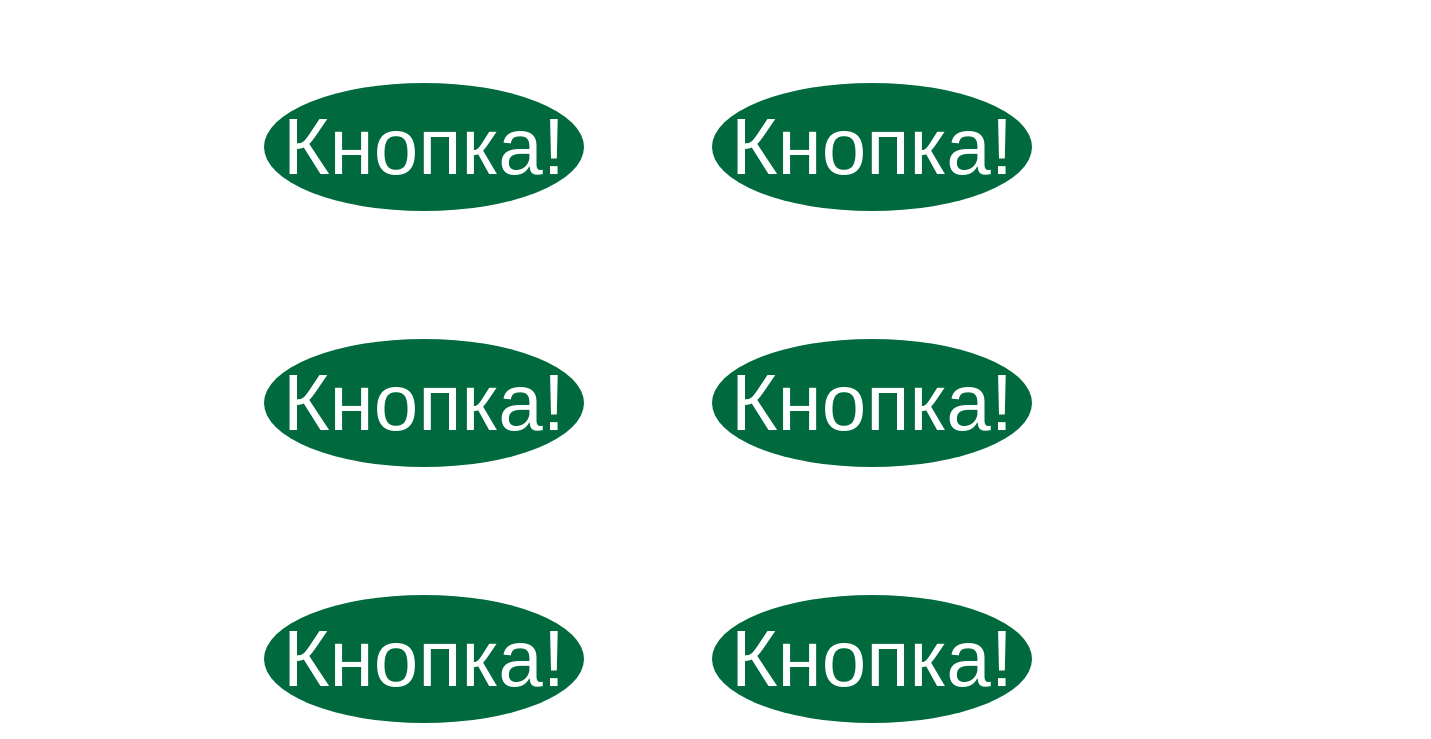
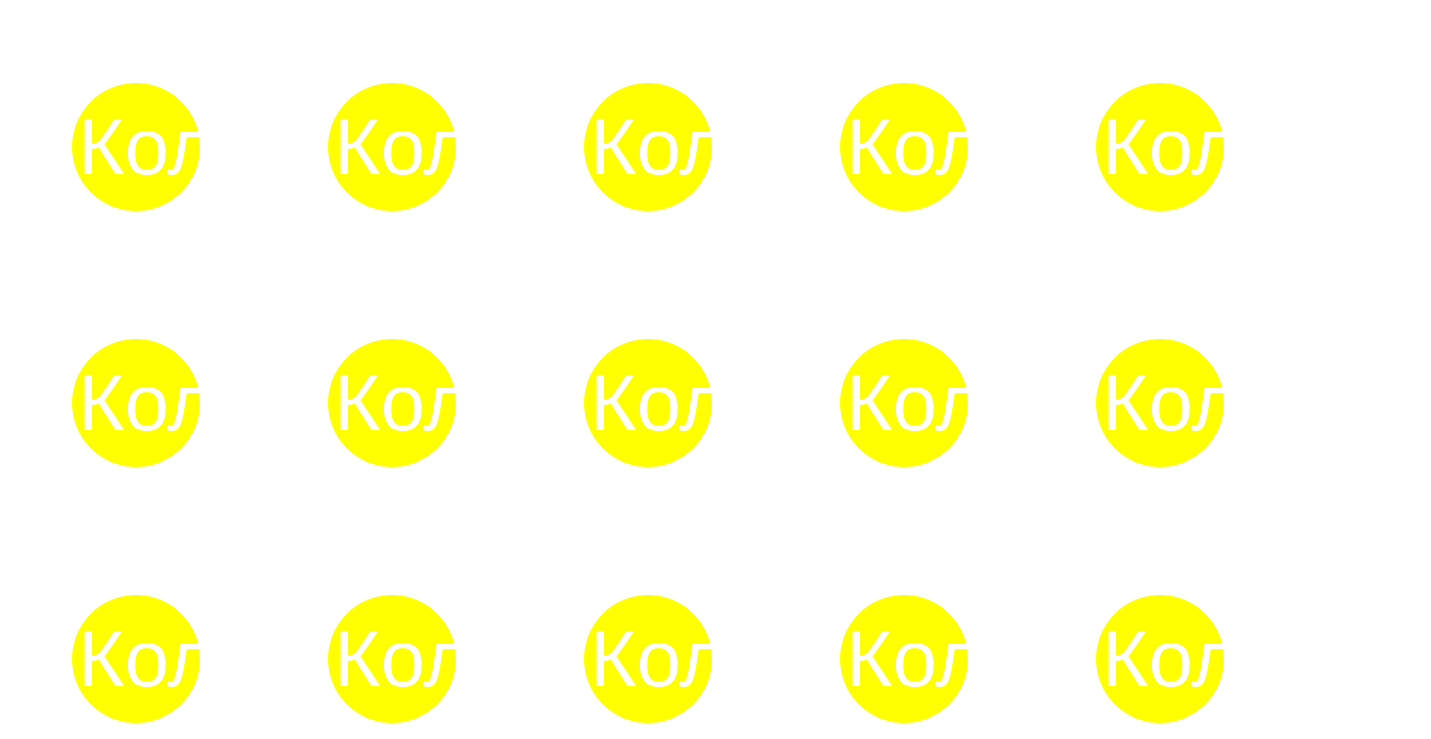
Before and after one commit to AlexanderZotin/Test-repo-for-presentation, a plain HTML site: page index.html in a window 1280 px wide. Shown: the part 61-800 px from the top of the page, 1431 px wide, since content can reach past the window. Drawn offline with Linux system fonts and the light colour scheme.

Commit message:
Update index.html

```diff
--- a/index.html
+++ b/index.html
@@ -12,8 +12,8 @@
         <script>
             for(let i = 0; i < 1000; i++) {
                 let button = document.getElementById("container").appendChild(document.createElement("button"));
-                button.textContent = "Кнопка!";
-                button.addEventListener("click", () => {button.style.background = "#0000FF"});
+                button.textContent = "Колобок!";
+                button.addEventListener("click", () => {button.style.background = "#ED760E"});
             }
         </script>
 
@@ -26,13 +26,14 @@
             }
 
             button {
-                border-radius: 50%;
                 margin: 5vw;
                 font-size: 10vh;
                 height: 10vw;
-                width: 25vw;
+                width: 10vw;
+                aspect-ratio: 1 / 1;
                 border-width: 0px;
-                background: #00693E;
+                border-radius: 50%;
+                background: #FFFF00;
                 color: white;
             }
         </style>
```
